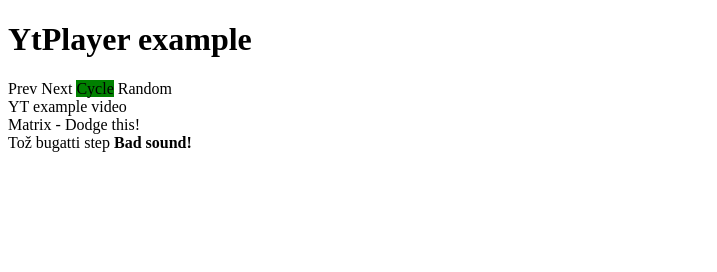
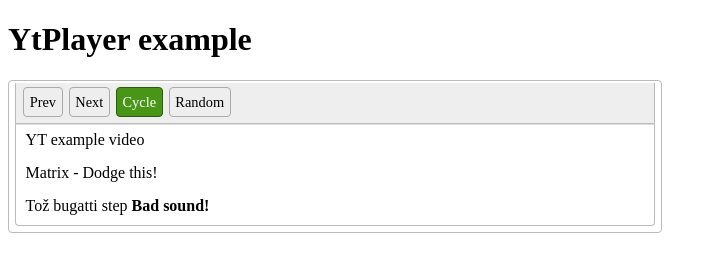
Before and after one commit to janpecha/ytplayer, a plain HTML site: page ytplayer.html in a window 1280 px wide. Shown: the whole page, without its empty margins (0-717 px from the left). Drawn offline with Linux system fonts and the light colour scheme.

Commit message:
add CSS stylesheet
close #2

Signed-off-by: Jan Pecha <janpecha@email.cz>

```diff
--- /dev/null
+++ b/ytplayer.css
@@ -0,0 +1,110 @@
+/**
+ * @author		Jan Pecha, <janpecha@email.cz>
+ * @version		2012-06-04-1
+ */
+
+/* Player box */
+.ytplayer-box {
+	background: #fff;
+	border: 1px solid #ddd;
+	border-color: #bbb;
+	border-radius: 4px;
+	padding: 6px;
+	cursor: default;
+}
+
+
+/* Control bar */
+.ytplayer-control-bar {
+	background: #eee;
+/*	border: 1px solid #ddd;*/
+/*	margin-bottom: 0.8em;*/
+/*	margin-bottom: 4px;*/
+	padding: 4px;
+	border: 1px solid #bbb;
+	border-width: 0 1px 1px;
+	margin-top: -4px;
+}
+
+/* Video list */
+.ytplayer-videolist {
+	clear: both;
+	-webkit-border-bottom-right-radius: 4px;
+	-webkit-border-bottom-left-radius: 4px;
+	-moz-border-radius-bottomright: 4px;
+	-moz-border-radius-bottomleft: 4px;
+	border-bottom-right-radius: 4px;
+	border-bottom-left-radius: 4px;
+	border: 1px solid #bbb;
+	border-top-color: #ddd;
+	overflow: hidden;
+	padding-bottom: 2px;
+}
+
+.ytplayer-videoitem {
+	padding: 0.4em 0.6em;
+/*	border-radius: 4px;*/
+	cursor: pointer;
+	margin-bottom: 2px;
+}
+
+.ytplayer-videoitem:hover {
+	background: #eee;
+	background-color: #ddd;
+}
+
+.ytplayer-playing {
+	background: navy;
+	background: #eee;
+	background: #729fcf;
+	color: #fff;
+}
+
+.ytplayer-playing:hover {
+	background-color: #204a87;
+}
+
+/* Buttons */
+.ytplayer-btn {
+	font-size: 90%;
+	border: 1px solid #ddd;
+	border-color: #aaa;
+	border-radius: 4px;
+	background: #eee;
+	padding: 0.4em;
+	display: block;
+	float: left;
+	margin: 0 0.2em;
+	cursor: pointer;
+}
+
+.ytplayer-btn:hover {
+	border-color: #bbb;
+	background: #ccc;
+	border-color: #fff;
+	border-color: #eee;
+}
+
+.ytplayer-button-active {
+	background: #93CF6A;
+	background: #709E51;
+	background: #499517;
+	color: #fff;
+	border-color: #2D5B0E;
+
+}
+
+.ytplayer-button-active:hover {
+	border-color: #fff;
+	background: #58A823;
+	border-color: #eee;
+}
+
+
+/* Other */
+.ytplayer-clearer {
+	visibility: hidden;
+	clear: both;
+	display: block;
+	height: 0.1em;
+}
--- a/ytplayer.html
+++ b/ytplayer.html
@@ -6,20 +6,11 @@
 	<meta name="author" content="Jan Pecha, http://janpecha.iunas.cz/">
 	<meta name="viewport" content="width=device-width">
 
-<!--	<link rel="stylesheet" media="screen,projection,tv" href="./css/screen.css" type="text/css">-->
+	<link rel="stylesheet" media="screen,projection,tv" href="./ytplayer.css" type="text/css">
 
 	<link rel="shortcut icon" href="./favicon.ico" type="image/x-icon">
 
 	<title>YtPlayer example</title>
-	<style type="text/css">
-	.ytplayer-playing {
-		background: navy;
-	}
-
-	.ytplayer-button-active {
-		background: green;
-	}
-	</style>
 </head>
 <body>
 	<div id="wrapper">
--- a/ytplayer.zepto.js
+++ b/ytplayer.zepto.js
@@ -71,14 +71,17 @@ YtPlayer.create = function(elementId, videoList, options) {
 
 
 YtPlayer.createElements = function(elementId, options) {
-	$('#' + elementId).first().html('<div id="' + options.playerId + '"></div>'
-		+ '<div class="ytplayer-control-bar">'
-			+ '<span class="ytplayer-control-prev">' + options.strPrev + '</span> '
-			+ '<span class="ytplayer-control-next">' + options.strNext + '</span> '
-			+ '<span class="ytplayer-control-cycle">' + options.strCycle + '</span> '
-			+ '<span class="ytplayer-control-random">' + options.strRandom + '</span>'
+	$('#' + elementId).first().html('<div class="ytplayer-box" style="width:' + options.width + 'px">'
+			+ '<div id="' + options.playerId + '"></div>'
+			+ '<div class="ytplayer-control-bar">'
+				+ '<span class="ytplayer-control-prev ytplayer-btn">' + options.strPrev + '</span> '
+				+ '<span class="ytplayer-control-next ytplayer-btn">' + options.strNext + '</span> '
+				+ '<span class="ytplayer-control-cycle ytplayer-btn">' + options.strCycle + '</span> '
+				+ '<span class="ytplayer-control-random ytplayer-btn">' + options.strRandom + '</span>'
+				+ '<span class="ytplayer-clearer">&nbsp;</span>'
+			+ '</div>'
+			+ '<div class="ytplayer-videolist"></div>'
 		+ '</div>'
-		+ '<div class="ytplayer-videolist"></div>'
 	);
 }
 
@@ -265,7 +268,7 @@ YtPlayer.onPlayerStateChange = function(event) {
 
 YtPlayer.onPlayerReady = function(event) {
 	$('#ytplayer-item-' + event.target.getVideoData().video_id).addClass('ytplayer-playing');
-	event.target.playVideo();
+//	event.target.playVideo();
 }
 
 
```
